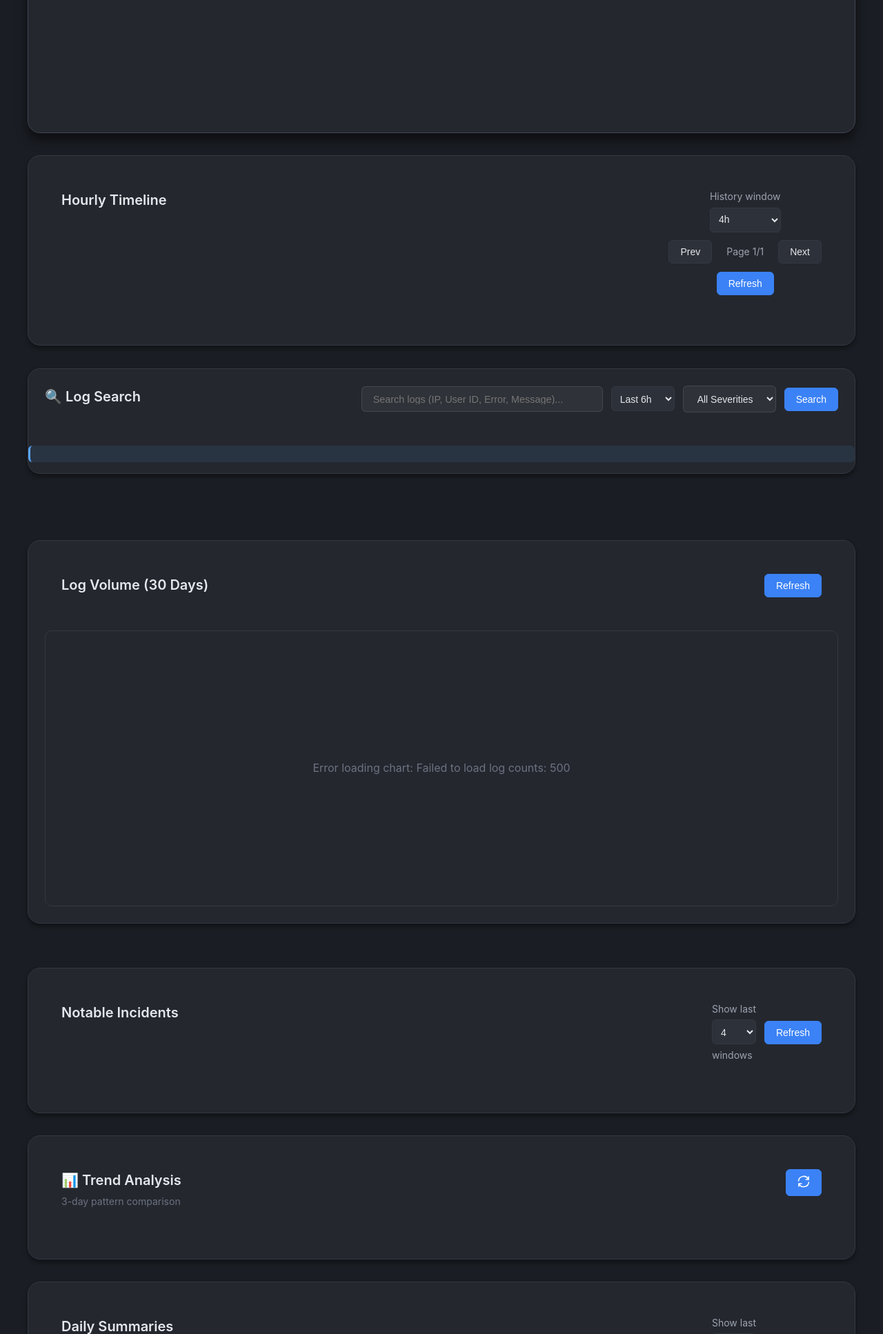
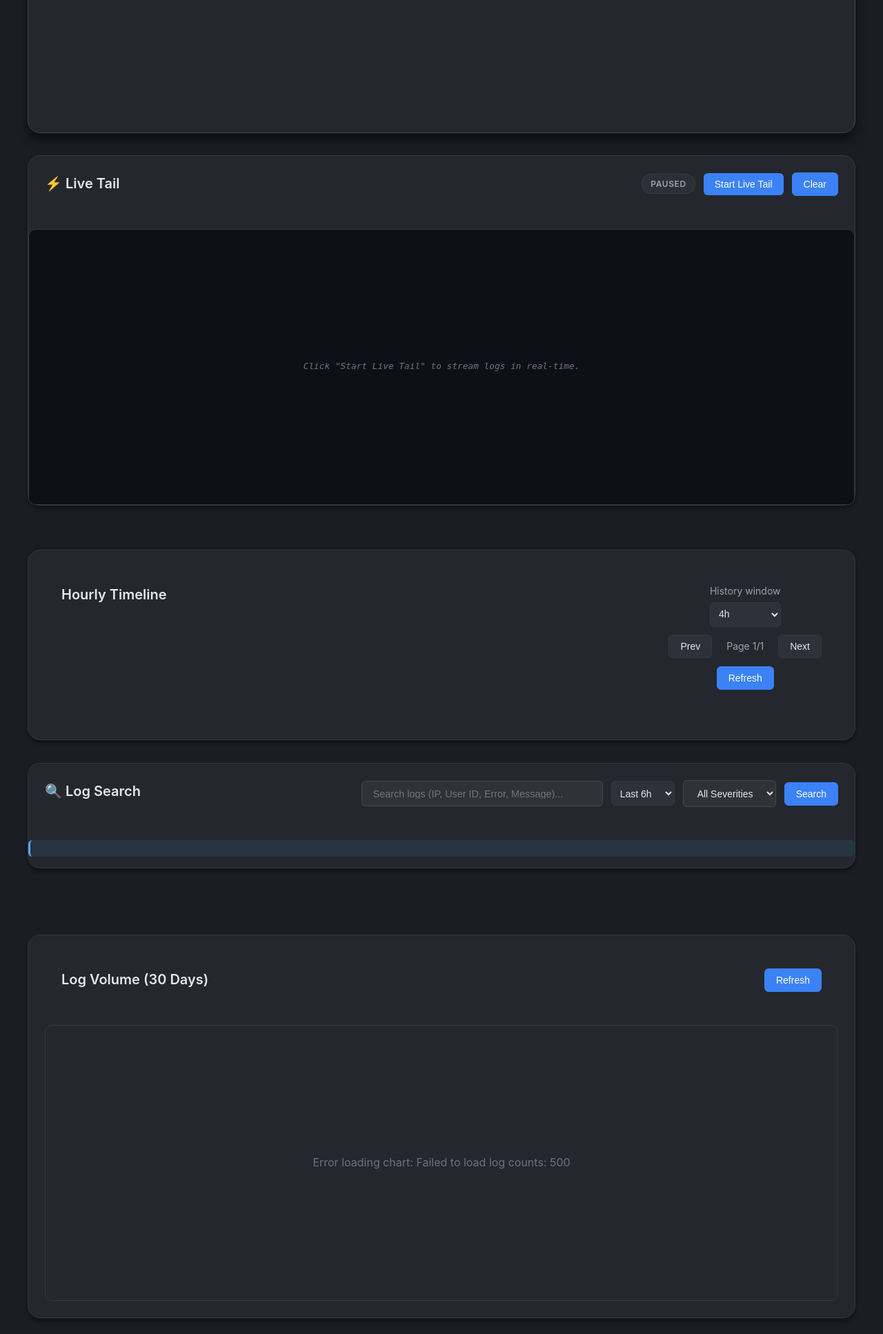
Before and after one commit to ItsXcr9/MithrilLog, a FastAPI app: page / in a window 1280 px wide. Shown: the part 530-2464 px from the top of the page at 69% size. Run offline with FastAPI, Linux system fonts and the light colour scheme; data that the repository does not hold is empty; some libraries are stand-ins or nearby versions.

Commit message:
something log tail
w8

```diff
--- a/app/main.py
+++ b/app/main.py
@@ -369,3 +369,169 @@ def search_logs(
             "time_range_hours": hours
         }
     }
+
+
+# --- Live Log Tail ---
+
+@app.get("/logs/tail")
+async def tail_logs(request: Request):
+    """Stream logs in real-time using Server-Sent Events (SSE)."""
+    from fastapi.responses import StreamingResponse
+    import asyncio
+
+    settings = default_settings
+    bucket_dir = Path(settings.ingest.bucket_dir)
+
+    async def log_streamer():
+        from mithrillog.utils.time import get_timezone
+        local_tz = get_timezone(settings.timezone)
+
+        # Start from now
+        current_time = datetime.now(local_tz)
+
+        # Keep track of the file we are reading
+        current_file_path = None
+        file_handle = None
+        last_keepalive = datetime.now()
+
+        # Send initial connection message
+        yield ": connected\n\n"
+
+        try:
+            while True:
+                if await request.is_disconnected():
+                    break
+
+                # Send keep-alive comment every 15 seconds
+                if (datetime.now() - last_keepalive).total_seconds() > 15:
+                    yield ": keepalive\n\n"
+                    last_keepalive = datetime.now()
+
+                # Determine current log file based on time
+                year = current_time.strftime("%Y")
+                month = current_time.strftime("%m")
+                day = current_time.strftime("%d")
+                hour = current_time.strftime("%H")
+                minute = current_time.strftime("%M")
+
+                new_file_path = bucket_dir / year / month / day / hour / f"{minute}.ndjson"
+
+                # If file changed (minute rolled over), close old and open new
+                if new_file_path != current_file_path:
+                    if file_handle:
+                        file_handle.close()
+                        file_handle = None
+
+                    current_file_path = new_file_path
+
+                    # Wait for file to exist if it's new
+                    if not current_file_path.exists():
+                        await asyncio.sleep(1)
+                        # Update time to check again
+                        current_time = datetime.now(local_tz)
+                        continue
+
+                    file_handle = current_file_path.open("r", encoding="utf-8")
+                    # Seek to end initially to only show NEW logs
+                    file_handle.seek(0, 2)
+
+                # Read new lines
+                line = file_handle.readline()
+                if line:
+                    try:
+                        # Validate JSON before sending
+                        fast_json_loads(line)
+                        yield f"data: {line}\n\n"
+                    except ValueError:
+                        pass
+                else:
+                    # No new data, wait a bit
+                    await asyncio.sleep(0.5)
+
+                    # Check if we need to rotate (time passed)
+                    now = datetime.now(local_tz)
+                    if now.minute != current_time.minute:
+                        current_time = now
+
+        except Exception:
+            pass
+        finally:
+            if file_handle:
+                file_handle.close()
+
+
+    return StreamingResponse(
+        log_streamer(),
+        media_type="text/event-stream",
+        headers={
+            "Cache-Control": "no-cache",
+            "X-Accel-Buffering": "no",
+            "Connection": "keep-alive",
+        }
+    )
+
+# --- Live Log Tail (Polling) ---
+
+@app.get("/logs/tail/poll")
+def tail_logs_poll(since: Optional[str] = Query(None)) -> dict:
+    """Poll for new logs since a given timestamp. Works through Cloudflare."""
+    settings = default_settings
+    bucket_dir = Path(settings.ingest.bucket_dir)
+
+    from mithrillog.utils.time import get_timezone
+    local_tz = get_timezone(settings.timezone)
+
+    # Get current time
+    now = datetime.now(local_tz)
+
+    # If since is provided, start from there, otherwise start from now
+    if since:
+        try:
+            start_time = datetime.fromisoformat(since.replace('Z', '+00:00'))
+            if start_time.tzinfo is None:
+                start_time = start_time.replace(tzinfo=local_tz)
+        except:
+            start_time = now
+    else:
+        start_time = now
+
+    logs = []
+    current = start_time
+
+    # Look for logs from start_time to now (max 2 minutes)
+    while current <= now and (now - current).total_seconds() < 120:
+        year = current.strftime("%Y")
+        month = current.strftime("%m")
+        day = current.strftime("%d")
+        hour = current.strftime("%H")
+        minute = current.strftime("%M")
+
+        file_path = bucket_dir / year / month / day / hour / f"{minute}.ndjson"
+
+        if file_path.exists():
+            try:
+                with file_path.open("r", encoding="utf-8") as f:
+                    for line in f:
+                        if not line.strip():
+                            continue
+                        try:
+                            log = fast_json_loads(line)
+                            log_time = datetime.fromisoformat(log.get("timestamp", "").replace('Z', '+00:00'))
+                            if log_time > start_time:
+                                logs.append(log)
+                                if len(logs) >= 50:  # Limit to 50 logs per poll
+                                    break
+                        except:
+                            continue
+                if len(logs) >= 50:
+                    break
+            except:
+                pass
+
+        current += timedelta(minutes=1)
+
+    return {
+        "logs": logs,
+        "timestamp": now.isoformat(),
+        "count": len(logs)
+    }
--- a/app/static/dashboard.js
+++ b/app/static/dashboard.js
@@ -1315,3 +1315,147 @@ function renderSearchResults(items) {
     `;
   }).join("");
 }
+
+// --- Live Log Tail Controller ---
+
+class LiveTailController {
+  constructor() {
+    this.container = document.getElementById("live-log-container");
+    this.toggleBtn = document.getElementById("live-toggle");
+    this.clearBtn = document.getElementById("live-clear");
+    this.statusIndicator = document.getElementById("live-status");
+
+    this.eventSource = null;
+    this.isLive = false;
+    this.maxLines = 500; // Optimization: Keep DOM size manageable
+
+    this.init();
+  }
+
+  init() {
+    if (!this.toggleBtn) return;
+
+    this.toggleBtn.addEventListener("click", () => this.toggle());
+    this.clearBtn.addEventListener("click", () => this.clear());
+  }
+
+  toggle() {
+    if (this.isLive) {
+      this.stop();
+    } else {
+      this.start();
+    }
+  }
+
+  start() {
+    if (this.isLive) return;
+
+    this.isLive = true;
+    this.updateUI(true);
+
+    // Clear empty state if present
+    if (this.container.querySelector(".empty-state")) {
+      this.container.innerHTML = "";
+    }
+
+    // Use SSE with EventSource
+    const basePath = window.location.pathname.endsWith('/')
+      ? window.location.pathname
+      : window.location.pathname + '/';
+    this.eventSource = new EventSource(basePath + "logs/tail", { withCredentials: true });
+
+    this.eventSource.onmessage = (event) => {
+      try {
+        const data = JSON.parse(event.data);
+        this.addLogLine(data);
+      } catch (e) {
+        console.error("Failed to parse live log:", e);
+      }
+    };
+
+    this.eventSource.onerror = (err) => {
+      console.error("Live tail error:", err);
+      this.stop();
+      this.addSystemMessage("Connection lost. Live tail stopped.");
+    };
+  }
+
+  stop() {
+    if (!this.isLive) return;
+
+    this.isLive = false;
+    this.updateUI(false);
+
+    if (this.pollInterval) {
+      clearInterval(this.pollInterval);
+      this.pollInterval = null;
+    }
+  }
+
+  clear() {
+    this.container.innerHTML = "";
+    if (!this.isLive) {
+      this.container.innerHTML = '<div class="empty-state">Click "Start Live Tail" to stream logs in real-time.</div>';
+    }
+  }
+
+  updateUI(isLive) {
+    this.toggleBtn.textContent = isLive ? "Stop Live Tail" : "Start Live Tail";
+    this.toggleBtn.classList.toggle("btn-danger", isLive);
+    this.toggleBtn.classList.toggle("btn-primary", !isLive);
+
+    this.statusIndicator.textContent = isLive ? "Live" : "Paused";
+    this.statusIndicator.classList.toggle("live", isLive);
+    this.statusIndicator.classList.toggle("paused", !isLive);
+  }
+
+  addLogLine(log) {
+    const line = document.createElement("div");
+    line.className = "log-line";
+    line.style.borderLeftColor = this.getSeverityColor(log.severity);
+
+    const timestamp = new Date(log.timestamp || Date.now()).toLocaleTimeString();
+
+    line.innerHTML = `
+      <span class="log-time">${timestamp}</span>
+      <span class="log-sev severity-${log.severity || 'info'}">${log.severity || 'INFO'}</span>
+      <span class="log-host">${log.host || '-'}</span>
+      <span class="log-app">${log.app || '-'}</span>
+      <span class="log-msg">${escapeHtml(log.message || '')}</span>
+    `;
+
+    // Prepend to show newest first
+    this.container.prepend(line);
+
+    // Optimization: Remove old lines
+    if (this.container.children.length > this.maxLines) {
+      this.container.lastElementChild.remove();
+    }
+  }
+
+  addSystemMessage(msg) {
+    const line = document.createElement("div");
+    line.className = "log-line system-msg";
+    line.textContent = msg;
+    this.container.prepend(line);
+  }
+
+  getSeverityColor(severity) {
+    const map = {
+      'emerg': '#ef4444',
+      'alert': '#ef4444',
+      'crit': '#ef4444',
+      'err': '#ef4444',
+      'error': '#ef4444',
+      'warn': '#f59e0b',
+      'warning': '#f59e0b',
+      'notice': '#3b82f6',
+      'info': '#3b82f6',
+      'debug': '#6b7280'
+    };
+    return map[severity?.toLowerCase()] || '#6b7280';
+  }
+}
+
+// Initialize Live Tail
+new LiveTailController();
--- a/app/static/styles.css
+++ b/app/static/styles.css
@@ -797,7 +797,138 @@ body {
   color: var(--text-primary);
 }
 
-.pill.severity-error,
+/* Live Tail Styles */
+.live-tail-panel {
+  margin-bottom: 2rem;
+}
+
+.status-indicator {
+  font-size: 0.75rem;
+  font-weight: 600;
+  padding: 0.25rem 0.75rem;
+  border-radius: 20px;
+  text-transform: uppercase;
+  letter-spacing: 0.05em;
+}
+
+.status-indicator.live {
+  background: rgba(34, 197, 94, 0.1);
+  color: #4ade80;
+  border: 1px solid rgba(34, 197, 94, 0.2);
+  animation: pulse 2s infinite;
+}
+
+.status-indicator.paused {
+  background: rgba(107, 114, 128, 0.1);
+  color: #9ca3af;
+  border: 1px solid rgba(107, 114, 128, 0.2);
+}
+
+@keyframes pulse {
+  0% { box-shadow: 0 0 0 0 rgba(74, 222, 128, 0.4); }
+  70% { box-shadow: 0 0 0 6px rgba(74, 222, 128, 0); }
+  100% { box-shadow: 0 0 0 0 rgba(74, 222, 128, 0); }
+}
+
+.live-log-container {
+  height: 400px;
+  overflow-y: auto;
+  background: #0d1117;
+  border: 1px solid var(--border-subtle);
+  border-radius: var(--radius-md);
+  padding: 0.5rem;
+  font-family: 'JetBrains Mono', 'Fira Code', monospace;
+  font-size: 0.8rem;
+  display: flex;
+  flex-direction: column;
+  gap: 2px;
+}
+
+.log-line {
+  display: flex;
+  gap: 0.75rem;
+  padding: 0.25rem 0.5rem;
+  border-left: 3px solid transparent;
+  background: rgba(255, 255, 255, 0.02);
+  border-radius: 2px;
+  align-items: baseline;
+}
+
+.log-line:hover {
+  background: rgba(255, 255, 255, 0.05);
+}
+
+.log-time {
+  color: var(--text-tertiary);
+  white-space: nowrap;
+  font-size: 0.75rem;
+}
+
+.log-sev {
+  font-weight: 600;
+  text-transform: uppercase;
+  font-size: 0.7rem;
+  min-width: 45px;
+  text-align: center;
+}
+
+.log-host, .log-app {
+  color: var(--text-secondary);
+  white-space: nowrap;
+}
+
+.log-msg {
+  color: var(--text-primary);
+  word-break: break-all;
+  flex: 1;
+}
+
+.system-msg {
+  color: var(--text-tertiary);
+  font-style: italic;
+  justify-content: center;
+  padding: 1rem;
+}
+
+.empty-state {
+  display: flex;
+  align-items: center;
+  justify-content: center;
+  height: 100%;
+  color: var(--text-tertiary);
+  font-style: italic;
+}
+
+.btn-primary {
+  background: var(--accent-primary);
+  color: white;
+  border: none;
+  padding: 0.5rem 1rem;
+  border-radius: var(--radius-sm);
+  font-weight: 500;
+  cursor: pointer;
+  transition: var(--transition);
+}
+
+.btn-primary:hover {
+  background: var(--accent-hover);
+}
+
+.btn-danger {
+  background: rgba(239, 68, 68, 0.2);
+  color: #fca5a5;
+  border: 1px solid rgba(239, 68, 68, 0.3);
+  padding: 0.5rem 1rem;
+  border-radius: var(--radius-sm);
+  font-weight: 500;
+  cursor: pointer;
+  transition: var(--transition);
+}
+
+.btn-danger:hover {
+  background: rgba(239, 68, 68, 0.3);
+  border-color: rgba(239, 68, 68, 0.5);
+}
 .pill.severity-err,
 .pill.severity-critical,
 .pill.severity-crit {
--- a/app/templates/dashboard.html
+++ b/app/templates/dashboard.html
@@ -32,6 +32,21 @@
           <p class="muted">Loading latest hourly summary…</p>
         </article>
       </section>
+
+      <section class="live-tail-panel glass">
+        <div class="section-header">
+          <h2>⚡ Live Tail</h2>
+          <div class="controls">
+            <span id="live-status" class="status-indicator paused">Paused</span>
+            <button id="live-toggle" class="btn-primary">Start Live Tail</button>
+            <button id="live-clear">Clear</button>
+          </div>
+        </div>
+        <div id="live-log-container" class="live-log-container">
+          <div class="empty-state">Click "Start Live Tail" to stream logs in real-time.</div>
+        </div>
+      </section>
+
 
       <section class="timeline-panel glass">
         <div class="section-header">
--- a/docker-compose.yml
+++ b/docker-compose.yml
@@ -13,8 +13,8 @@ services:
       - /etc/localtime:/etc/localtime:ro
       - /etc/timezone:/etc/timezone:ro
     ports:
-      - "5514:5514/udp"
-      - "5614:5614"
+      - "5515:5514/udp"
+      - "5615:5614"
     env_file:
       - .env
     environment:
@@ -27,7 +27,7 @@ services:
     command: ["uvicorn", "app.main:app", "--host", "0.0.0.0", "--port", "9000"]
     working_dir: /app
     ports:
-      - "127.0.0.1:9000:9000"
+      - "127.0.0.1:9900:9000"
     volumes:
       - ./data:/app/data
       - ./configs:/app/configs
```
Also changed, not shown: 1 other file.
